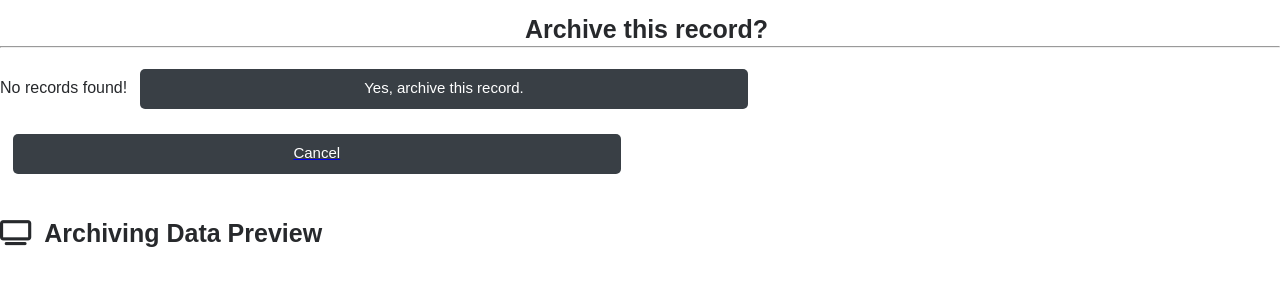
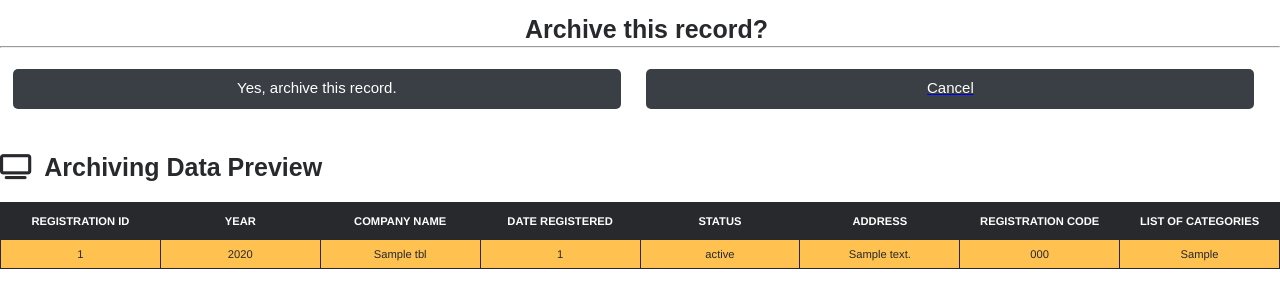
Before and after one commit to BertAtibagos/PRE-ASEANA-TOOL-INDO, a PHP site: page /archive-confirm.php?ed_id=1 in a window 1280 px wide. Shown: the top 308 px of the page. Run offline with PHP 8.4, Linux system fonts and the light colour scheme; a user stored in the database is signed in; data comes from the database, SQL or seed files in the repository; tables that the repository leaves empty hold one stand-in row (values such as "Sample post"); data that the repository does not hold is empty; some libraries are stand-ins or nearby versions.

Commit message:
Some changes

```diff
--- a/archive-confirm.php
+++ b/archive-confirm.php
@@ -89,11 +89,26 @@ include 'controller/connection.php';
 $sql = "SELECT * FROM businessdt_tbl WHERE REG_ID = '$ed_key'";
 $result = mysqli_query($conn, $sql);
 if (mysqli_num_rows($result)> 0){
-	echo"<TABLE class=customers><TR><TH>Registration ID</TH><TH>BUSINESS_NAME</TH><TH>TAXPAYER</TH><TH>TYPE</TH><TH>ADDRESS</TH><TH>BARANGAY</TH>
-    <TH>BUSINESS_LINE</TH><TH>ACTIVITY</TH><TH>REG_DATE</TH>";
+	echo"<TABLE class=customers>
+  <TR><TH>REGISTRATION ID</TH>
+  <TH>YEAR</TH>
+  <TH>COMPANY NAME</TH>
+  <TH>DATE REGISTERED</TH>
+  <TH>STATUS</TH>
+  <TH>ADDRESS</TH>
+  <TH>REGISTRATION CODE</TH>
+  <TH>LIST OF CATEGORIES</TH>";
 	while($row1 = mysqli_fetch_assoc($result)){
-		echo"<TR><TD>". $row1["REG_ID"]. "</TD><TD>". $row1["BUSINESS_NAME"]. "</TD><TD>" . $row1["TAXPAYER"]. "</TD><TD>" .$row1["TYPE"]. "</TD><TD>" .$row1["ADDRESS"]. "</TD>
-        <TD>" .$row1["BARANGAY"]. "</TD><TD>" .$row1["BUSINESS_LINE"]. "</TD><TD>" .$row1["ACTIVITY"]. "</TD><TD>" .$row1["REG_DATE"]. "</TD></TR>";
+		echo"<TR>
+    <TD>". $row1["REG_ID"]. "</TD>
+    <TD>". $row1["YEAR"]. "</TD>
+    <TD>" . $row1["COMPANY_NAME"]. "</TD>
+    <TD>" .$row1["DATE_REGISTERED"]. "</TD>
+    <TD>" .$row1["STATUS"]. "</TD>
+    <TD>" .$row1["ADDRESS"]. "</TD>
+    <TD>" .$row1["REGISTRATION_CODE"]. "</TD>
+    <TD>" .$row1["CATEGORY_LIST"]. "</TD>
+    </TR>";
 	}
 	echo"</TABLES>";
 }else {
--- a/controller/connection.php
+++ b/controller/connection.php
@@ -3,7 +3,7 @@
 $srvr = "localhost";
 $user = "root";
 $pass = "";
-$db = "businessdt_db";
+$db = "preaseana_indo_db";
 $conn = new mysqli($srvr,$user, $pass, $db);
 
 if (!$conn){
```
